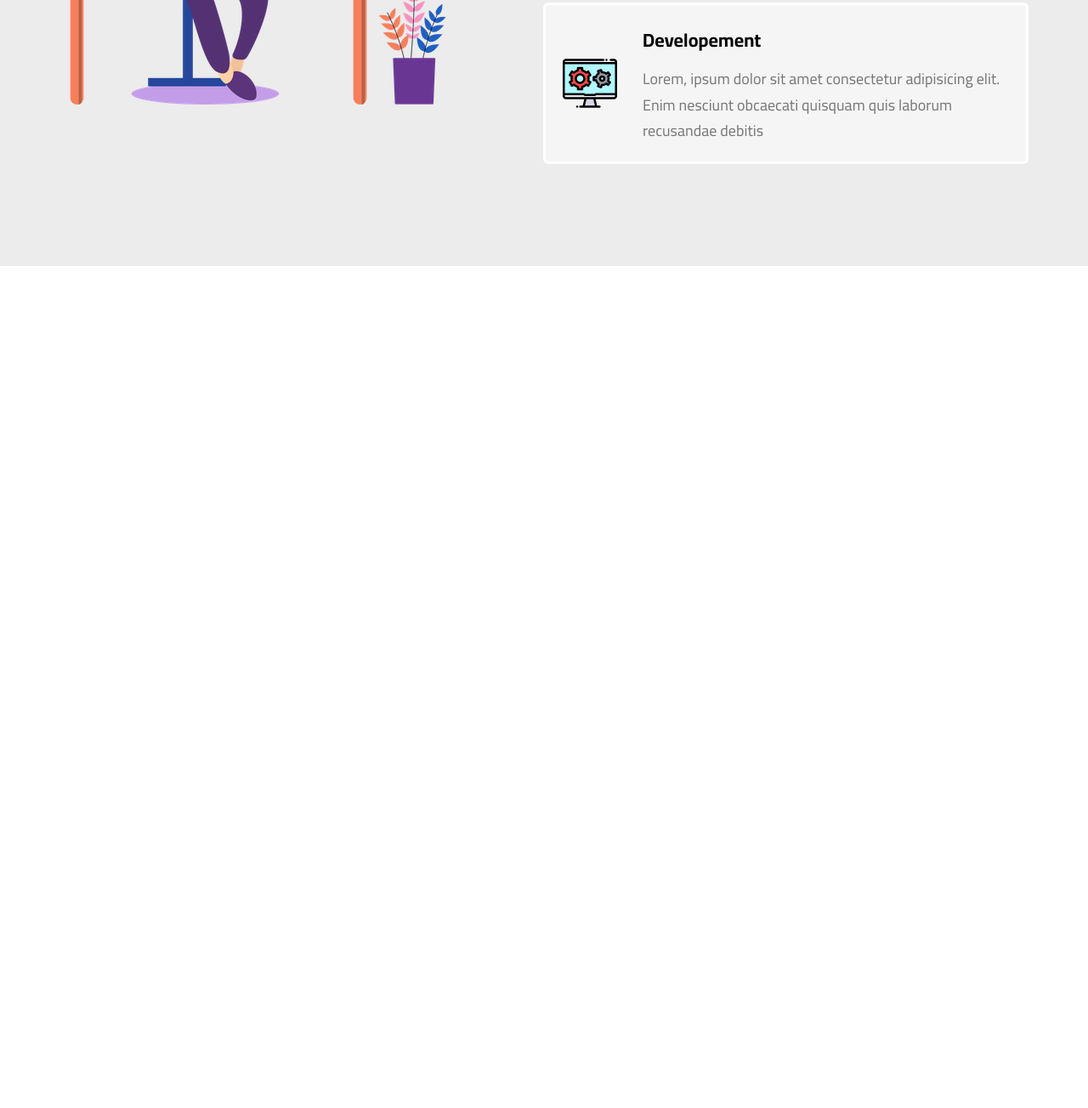
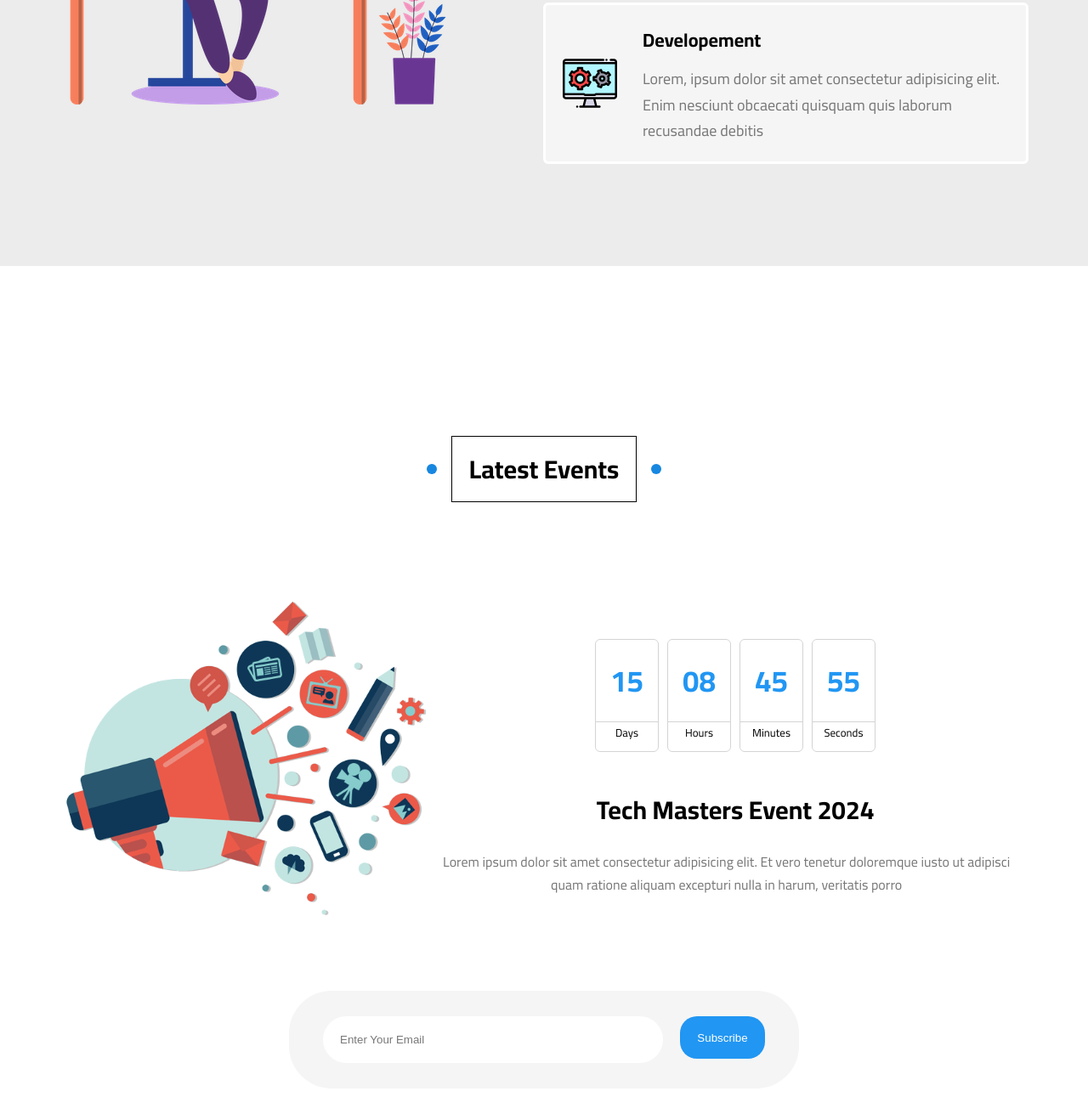
Before and after one commit to abdelrhman892/template_5_HTML-CSS, a plain HTML site: page index.html in a window 1280 px wide. Shown: the part 10169-11473 px from the top of the page at 85% size. Before the commit the page ends 10482 px from the top, so only its background shows below. Drawn offline with Linux system fonts and the light colour scheme.

Commit message:
done with events section

```diff
--- a/CSS/style.css
+++ b/CSS/style.css
@@ -935,10 +935,6 @@ ul {
   }
 }
 
-.work-steps .info {
-
-}
-
 .work-steps .info .box {
   position: relative;
   /* display: grid; */
@@ -954,7 +950,6 @@ ul {
   border-radius: 6px;
   z-index: 1;
 }
-
 @media (max-width: 767px) {
   .work-steps .info .box {
     flex-direction: column;
@@ -1004,6 +999,180 @@ ul {
   margin: 10px 0 0 0;
 }
 /* End Work Steps */
+
+/* Start Events */
+
+.events {
+  padding-top: var(--main-padding-top);
+  padding-bottom: var(--main-padding-bottom);
+  position: relative;
+}
+
+.events .container {
+  display: flex;
+  align-items: center;
+  flex-wrap: wrap;
+}
+
+.events img {
+  max-width: 450px;
+}
+
+@media (max-width: 991px) {
+  .events img {
+    display: none;
+  }
+
+}
+
+.events .info {
+  flex: 1;
+}
+
+.events .info .time {
+  display: flex;
+  align-items: center;
+  margin: 20px auto;
+  gap: 10px;
+  justify-content: center;
+}
+
+@media (max-width: 360px) {
+  .events .info {
+    margin-top: -66px;
+  }
+  .events .info .time {
+    max-width: 100%;
+    display: grid;
+    grid-template-columns: 1fr 1fr;
+    justify-items: center;
+    gap: 20px;
+  }
+}
+
+.events .info .time .unit {
+  border: 1px solid #d4d4d4;
+  border-radius: 6px;
+  text-align: center;
+  width: 75px;
+  transition: var(--main-transition);
+}
+
+.events .info .time .unit span {
+  display: block;
+  transition: var(--main-transition);
+}
+
+.events .info .time .unit span:first-child{
+  font-size: 35px;
+  color: var(--main-color);
+  padding: 15px;
+  font-weight: bold;
+}
+
+.events .info .time .unit span:last-child{
+  padding: 0 10px 10px;
+  font-size: 13px;
+  border-top: 1px solid #d4d4d4;
+}
+
+.events .info .time .unit:hover,
+.events .info .time .unit:hover span {
+  border-color: var(--main-color-alt);
+}
+
+.events .info .title {
+  text-align: center;
+  margin: 40px 0 0;
+  font-size: 30px;
+  font-weight: bold;
+}
+
+.events .info .description {
+  width: 97%;
+  text-align: center;
+  margin: 20px 0 0;
+  color: #777;
+  line-height: 1.7;
+}
+
+.events .subscribe {
+  width: 100%;
+  margin-top: 50px;
+}
+.events .subscribe form {
+  margin: 20px auto;
+  width: 600px;
+  padding: 30px 40px;
+  border-radius: 50px;
+  background-color: #f6f5f5;
+  display: flex;
+  gap: 20px;
+}
+
+.events .subscribe form input:first-child {
+  flex: 1;
+  padding: 20px;
+  border: none;
+  border-radius: 50px;
+  caret-color: .2s;
+}
+
+.events .subscribe form input:last-child:hover {
+
+}
+
+.events .subscribe form input:first-child::placeholder {
+  color: #777;
+  transition: var(--main-transition);
+}
+
+.events .subscribe form input:first-child:focus {
+  outline: none;
+}
+
+.events .subscribe form input:first-child:focus::placeholder {
+  color: transparent;
+}
+
+
+.events .subscribe form input:last-child {
+  width: 100px;
+  height: 50px;
+  border: none;
+  border-radius: 20px;
+  background-color: var(--main-color);
+  color: white;
+  font-weight: 400;
+  cursor: pointer;
+  transition: var(--main-transition);
+}
+
+.events .subscribe form input:last-child:hover {
+  background-color: var(--main-color-alt);
+}
+
+
+@media (max-width: 767px) {
+  .events .subscribe form {
+    max-width: 100%;
+    padding: 20px;
+    flex-direction: column;
+    border-radius: 20px;
+  }
+
+  .events .subscribe form input:first-child {
+    max-width: 100%;
+    border-radius: 20px;
+  }
+
+  .events .subscribe form input:last-child {
+    align-self: center;
+    width: 100%;
+    border-radius: 20px;
+  }
+}
+/* End Events */
 
 /* Start Animation */
 @keyframes up-and-down {
--- a/index.html
+++ b/index.html
@@ -731,6 +731,49 @@
     </div>
 
     <!-- End Work Steps -->
+
+    <!-- Start Events -->
+
+    <div class="events" id="events">
+      <h2 class="main-title">Latest Events</h2>
+      <div class="container">
+        <img src="imgs/events.png" alt>
+        <div class="info">
+          <div class="time">
+            <div class="unit">
+              <span class="days">15</span>
+              <span>Days</span>
+            </div>
+            <div class="unit">
+              <span class="hours">08</span>
+              <span>Hours</span>
+            </div>
+            <div class="unit">
+              <span class="minutes">45</span>
+              <span>Minutes</span>
+            </div>
+            <div class="unit">
+              <span class="seconds">55</span>
+              <span>Seconds</span>
+            </div>
+          </div>
+          <h2 class="title">Tech Masters Event 2024</h2>
+          <p class="description">
+            Lorem ipsum dolor sit amet consectetur adipisicing elit. Et vero
+            tenetur doloremque iusto ut adipisci quam
+            ratione aliquam excepturi nulla in harum, veritatis porro
+          </p>
+        </div>
+        <div class="subscribe">
+          <form action>
+            <input type="email" placeholder="Enter Your Email">
+            <input type="submit" value="Subscribe">
+          </form>
+        </div>
+      </div>
+    </div>
+
+    <!-- End Events -->
   </body>
 
 </html>
```
